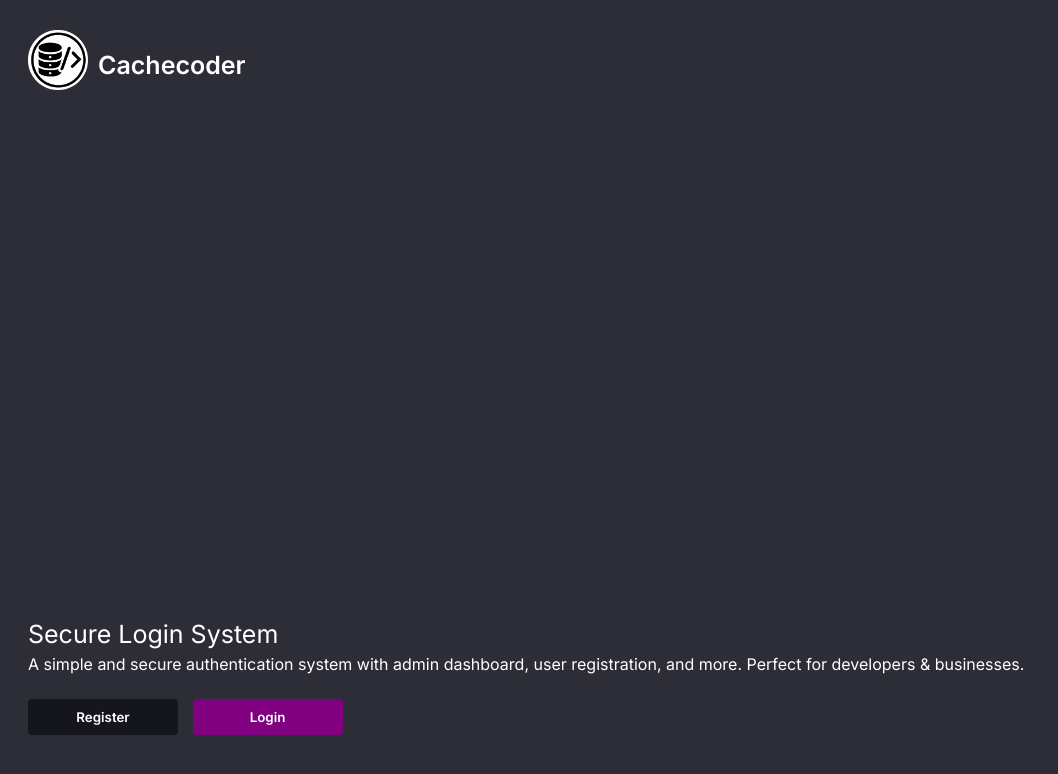
After one commit to cachecoder01/secure-login-system, a PHP site: page / in a window 1280 px wide. The commit adds this page. Shown: the top 774 px of the page, without its empty margins (0-1058 px from the left). Run offline with PHP 8.4, Linux system fonts and the light colour scheme.

Commit message:
styling Landing page and others

```diff
--- a/assets/css/style.css
+++ b/assets/css/style.css
@@ -1,15 +1,39 @@
 body {
-	background-color: #eee;
-	font-family: Poppins, sans-serif;
-	padding: 0;
-	margin: 0;
+
+    * {
+        padding: 0;
+        box-sizing: border-box;
+        font-family: 'Inter', sans-serif;
+    }
+    overflow: hidden;
+    a {
+        color: white;
+        text-decoration: none;
+    }
+}
+#landing {
+	* {
+		margin: 5px;
+	}
+	body {
+		background-color: #2c2d37;
+	}
+}
+.form {
+	a {
+		color: purple;
+	}
 }
 table {
-	background: white;
+	background-color: white;
 	border-radius: 8px;
 	box-shadow: 0px 8px 16px 0px rgba(0, 0, 0, 0.2);
-	margin-top: 100px;
+	margin-top: 80px;
 }
+td {
+	padding: 20px 20px 0 20px;
+}
+
 label {
 	padding: 3px;
 }
@@ -19,14 +43,46 @@ input {
 	border-radius: 2px;
 	outline: none;
 	width: 250px;
-	height: 30px;
-	padding: 5px;
+	padding: 8px;
+}
+input:focus {
+	border: thin solid purple;
+	box-shadow: 0px 8px 16px 0px rgba(0, 0, 0, 0.2);
 }
 input.submit {
-	background-color: #d92cf9;
+	background-color: #f97316;
 	width: 260px;
 	height: 30px;
 }
+button {
+    font-weight: bold;
+    padding: 10px;
+    text-align: center;
+    text-decoration: none;
+    border-radius: 4px;
+    border: none;
+    margin: 5px 10px 0 0;
+    color: white;
+}
+#logo {
+    display: flex;
+    flex: wrap;
+    margin-top: 25px;
+    font-size: 25px;
+    font-weight: bold;
+    text-align: center;
+}
+#desc {
+    bottom: 50px;
+    position: fixed;
+}
+.title {
+    font-size: 25px;
+}
+#buttons {
+    padding-top: 15PX;
+}
+
 #header {
 	margin: 0;
 	top: 0;
--- /dev/null
+++ b/index.html
@@ -0,0 +1,91 @@
+<!DOCTYPE html>
+<html lang="en">
+<head>
+  <meta charset="UTF-8">
+  <meta name="viewport" content="width=device-width, initial-scale=1.0">
+
+  <title>CacheCoder | Secure Register/Login</title>
+
+  <link href="https://fonts.googleapis.com/css2?family=Inter:wght@400;600&display=swap" rel="stylesheet">
+  <link rel="shortcut icon" type="image/icon" href="./assets/images/logo/brand-logo.png">
+  <link rel="stylesheet" type="text/css" href="./assets/css/style.css">
+  <style>
+
+    body {
+      * {
+        margin: 5px;
+        padding: 0;
+        box-sizing: border-box;
+        font-family: 'Inter', sans-serif;
+      }
+        background-color: #2c2d37;
+        color: white;
+        overflow: hidden;
+      a {
+        color: white;
+        text-decoration: none;
+      }
+    }
+
+    #logo {
+      display: flex;
+      flex: wrap;
+      margin-top: 25px;
+      font-size: 25px;
+      font-weight: bold;
+      text-align: center;
+
+    }
+
+    #desc {
+      bottom: 50px;
+      position: fixed;
+    }
+
+    .title {
+      font-size: 25px;
+    }
+
+    #buttons {
+      padding-top: 15PX;
+    }
+
+    button {
+    font-weight: bold;
+    padding: 10px;
+    text-align: center;
+    text-decoration: none;
+    border-radius: 4px;
+    border: none;
+    margin: 5px 10px 0 0;
+    color: white;
+}
+      </style>
+</head>
+<body>
+  <main id="landing">
+  <section class="hero">
+    <div id="logo">
+      <img src="./assets/images/logo/brand-logo.png" alt="Logo" width="60">
+      <div style="padding-top: 20px;">Cachecoder</div>
+    </div>
+  </section>
+
+
+  <section id="desc">
+    <div class="title">
+      <p>Secure Login System</p>
+    </div>
+    <div>
+      <p>A simple and secure authentication system with admin dashboard, user registration, and more. Perfect for developers & businesses.</p>
+    </div>
+
+    <div id="buttons">
+      <button style="background-color: #15161D; width: 150px;"><a href="reg.html">Register</a></button>
+      <button style="background-color: purple; width: 150px;"><a href="login.html">Login</a></button>
+      </div>
+    </div>
+  </section>
+  </main>
+</body>
+</html>
--- /dev/null
+++ b/logout.php
@@ -0,0 +1,5 @@
+<?php
+session_start();
+session_destroy();
+header('location: index.html');
+?>
```
Also changed, not shown: other parts of assets/css/style.css (+40 -0 lines), dashboard.php (+16 -48 lines), login.html (+15 -5 lines), reg.html (+20 -9 lines), assets/images/logo/brand-logo.png (added), assets/images/logo/trans-brand-logo.png (added).
